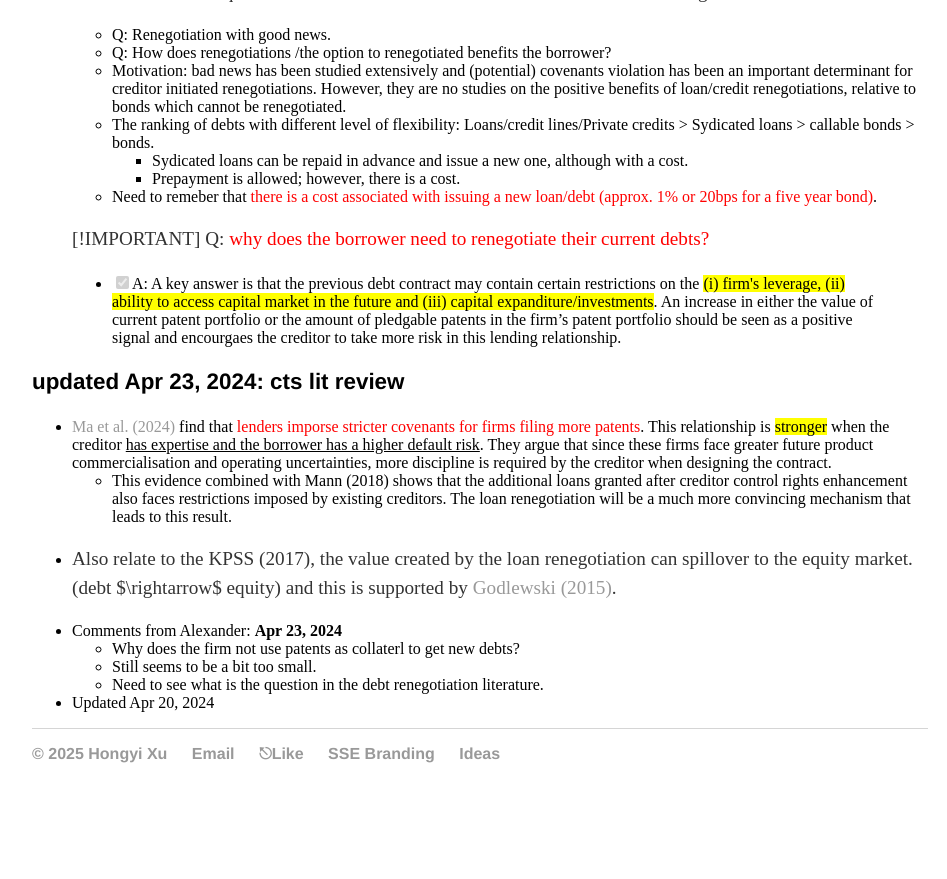
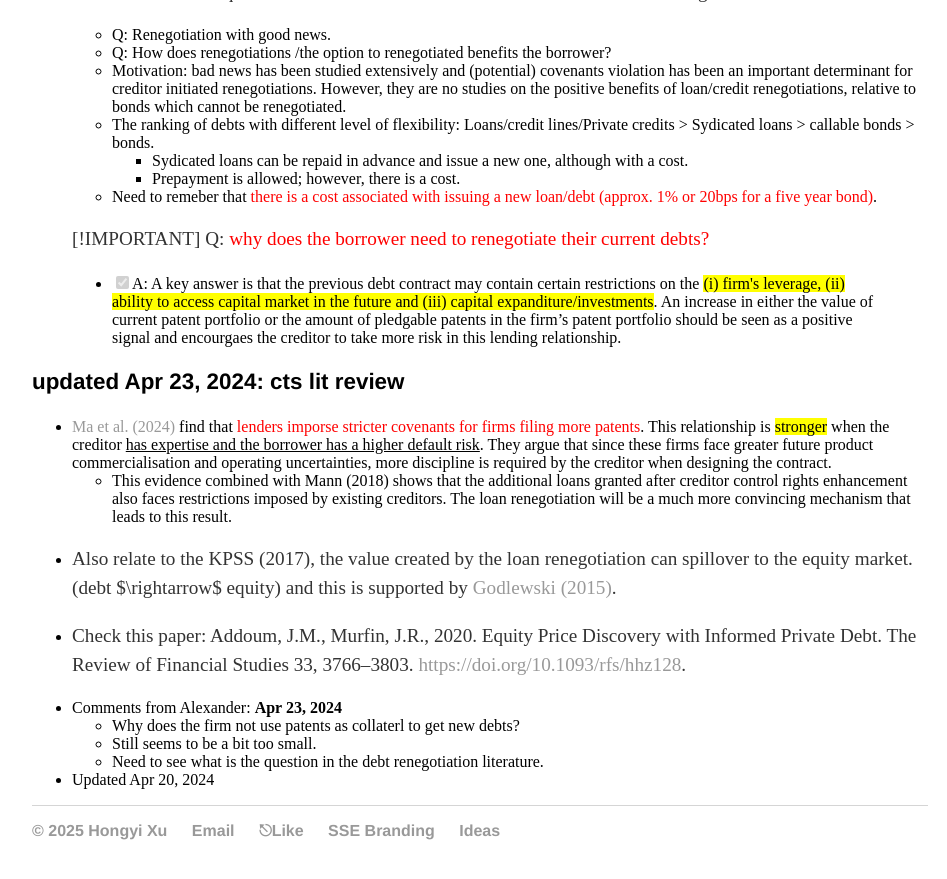
Before and after one commit to hongyileoxu/hongyileoxu.github.io, a Jekyll site: the page built from _posts/2024-04-17-project-2024.md, in a window 1280 px wide and 900 px high, scrolled down 1455 px. Shown: the top 879 px of the window, without its empty margins (160-1107 px from the left). Built offline with Jekyll 4.4.1, drawn with Linux system fonts in a browser that asks for light colours; before the commit the page ends 2278 px from its top, so only the background shows below that.

Commit message:
Update 2024-04-17-project-2024.md

```diff
--- a/_posts/2024-04-17-project-2024.md
+++ b/_posts/2024-04-17-project-2024.md
@@ -57,6 +57,8 @@ date: 2024-04-17
 
 -   Also relate to the KPSS (2017), the value created by the loan renegotiation can spillover to the equity market. (debt $\rightarrow$ equity) and this is supported by [Godlewski (2015)](https://www.sciencedirect.com/science/article/pii/S0378426614003872).
 
+   -   Check this paper: Addoum, J.M., Murfin, J.R., 2020. Equity Price Discovery with Informed Private Debt. The Review of Financial Studies 33, 3766–3803. [https://doi.org/10.1093/rfs/hhz128](https://academic-oup-com.ez.hhs.se/rfs/article/33/8/3766/5601626?login=true#supplementary-data).
+
 -   Comments from Alexander: <b>Apr 23, 2024</b>
     -   Why does the firm not use patents as collaterl to get new debts?
     -   Still seems to be a bit too small.
```
